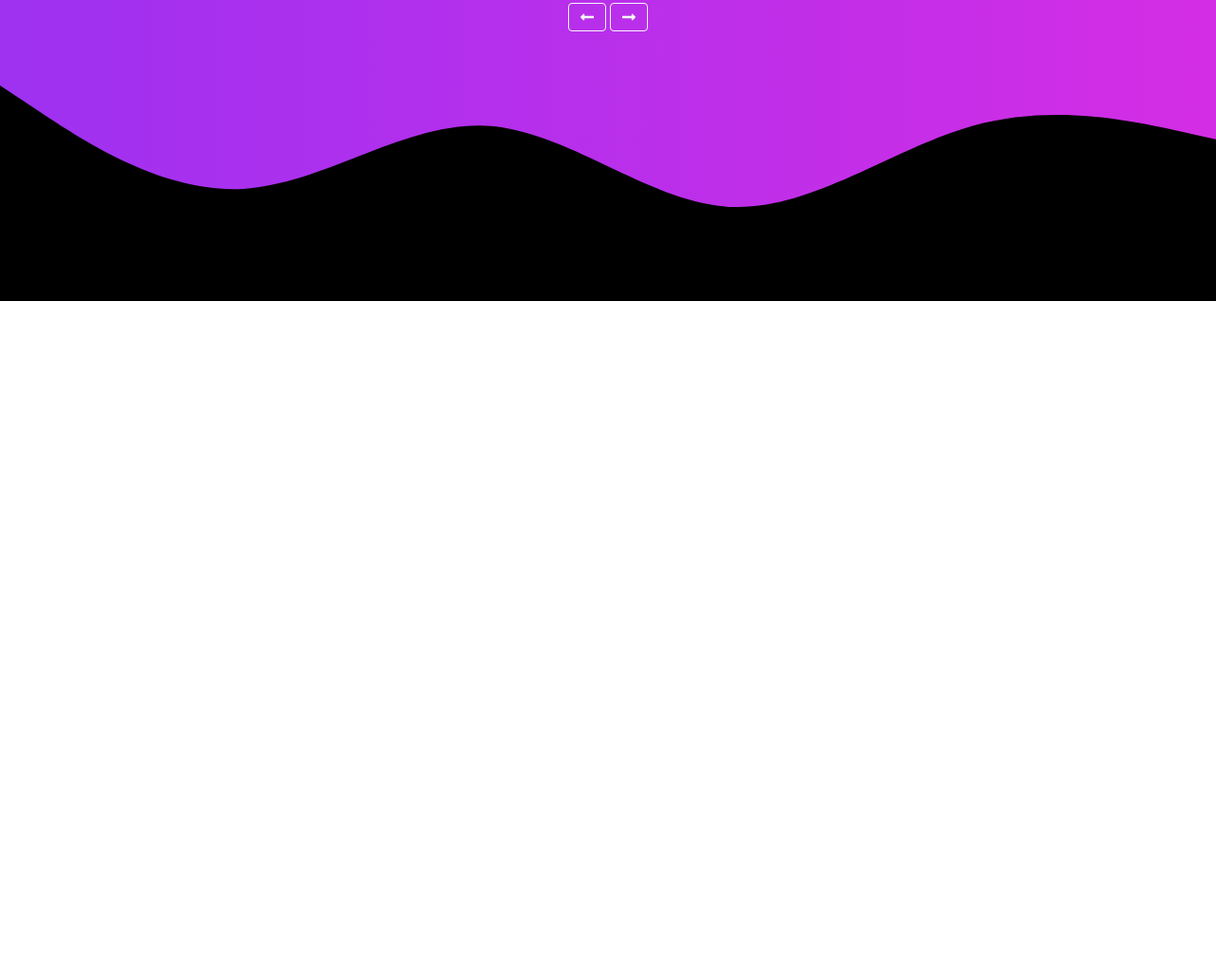
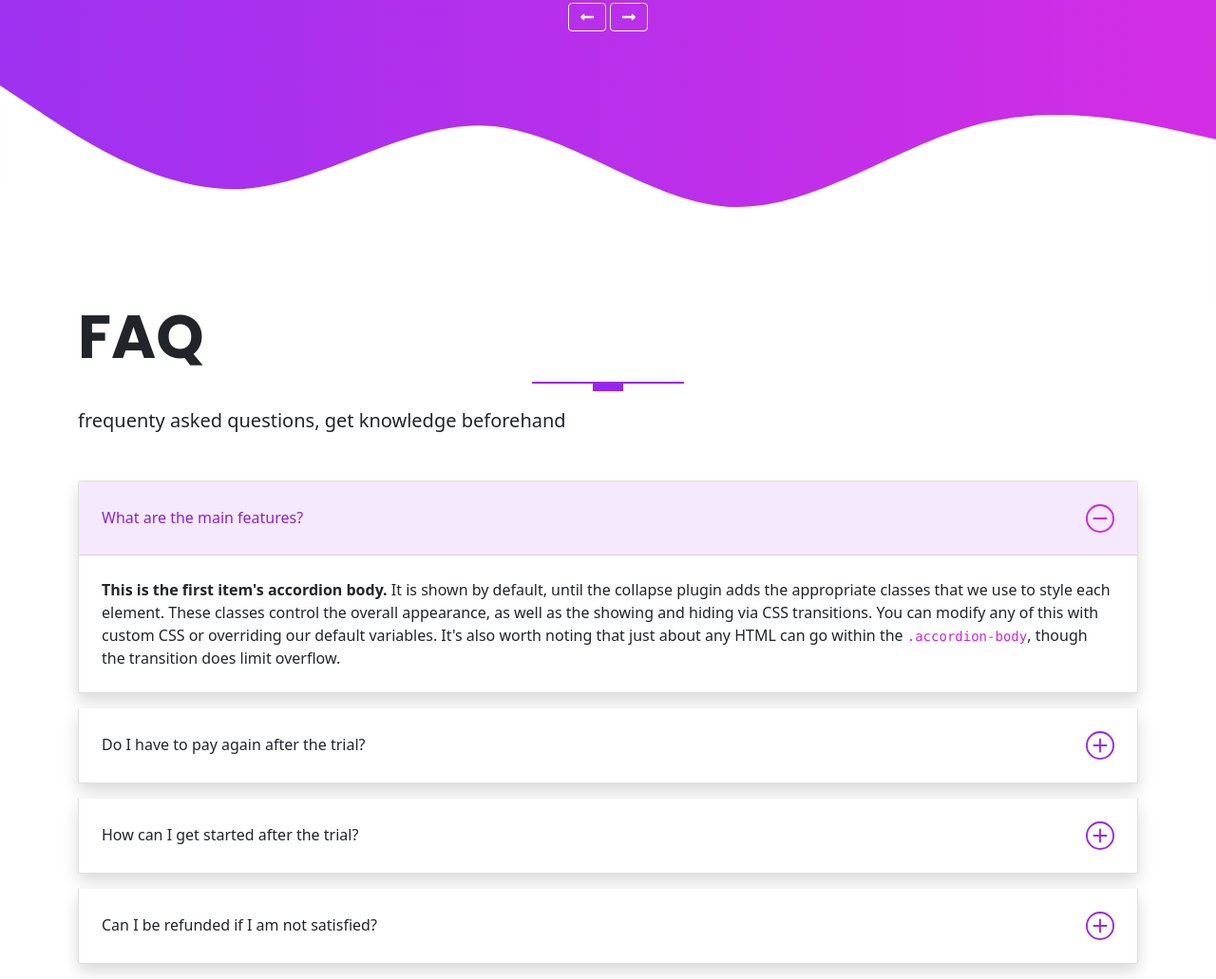
Before and after one commit to dstock3/bootstrap-v5, a website: page index.html in a window 1280 px wide. Shown: the part 3978-5009 px from the top of the page at 95% size. Before the commit the page ends 4295 px from the top, so only its background shows below. Drawn offline with nearby package versions, Linux system fonts and the light colour scheme.

Commit message:
Added FAQ. Added accordion overrides to custom.scss.

```diff
--- a/index.html
+++ b/index.html
@@ -362,7 +362,79 @@
             </div>
           </div>
         </div>
-        <svg xmlns="http://www.w3.org/2000/svg" viewBox="0 0 1440 320"><path fill="#fffff" fill-opacity="1" d="M0,64L48,96C96,128,192,192,288,186.7C384,181,480,107,576,112C672,117,768,203,864,208C960,213,1056,139,1152,112C1248,85,1344,107,1392,117.3L1440,128L1440,320L1392,320C1344,320,1248,320,1152,320C1056,320,960,320,864,320C768,320,672,320,576,320C480,320,384,320,288,320C192,320,96,320,48,320L0,320Z"></path></svg>
+        <svg xmlns="http://www.w3.org/2000/svg" viewBox="0 0 1440 320"><path fill="#ffffff" fill-opacity="1" d="M0,64L48,96C96,128,192,192,288,186.7C384,181,480,107,576,112C672,117,768,203,864,208C960,213,1056,139,1152,112C1248,85,1344,107,1392,117.3L1440,128L1440,320L1392,320C1344,320,1248,320,1152,320C1056,320,960,320,864,320C768,320,672,320,576,320C480,320,384,320,288,320C192,320,96,320,48,320L0,320Z"></path></svg>
+      </section>
+
+      <!--START FAQ-->
+      <section id="faq" class="faq">
+        <div class="container">
+          <div class="row-center">
+            <h1 class="display-3 fw-bold text-uppercase">faq</h1>
+            <div class='heading-line'></div>
+            <p class="lead">frequenty asked questions, get knowledge beforehand</p>
+          </div>
+          <!--ACCORDION CONTENT-->
+          <div class="row mt-5">
+            <div class="col-mt-12">
+              <!--ACCORDION ITEM 1-->
+              <div class="accordion" id="accordionExample">
+                <div class="accordion-item shadow mb-3">
+                  <h2 class="accordion-header" id="headingOne">
+                    <button class="accordion-button" type="button" data-bs-toggle="collapse" data-bs-target="#collapseOne" aria-expanded="true" aria-controls="collapseOne">
+                      What are the main features?
+                    </button>
+                  </h2>
+                  <div id="collapseOne" class="accordion-collapse collapse show" aria-labelledby="headingOne" data-bs-parent="#accordionExample">
+                    <div class="accordion-body">
+                      <strong>This is the first item's accordion body.</strong> It is shown by default, until the collapse plugin adds the appropriate classes that we use to style each element. These classes control the overall appearance, as well as the showing and hiding via CSS transitions. You can modify any of this with custom CSS or overriding our default variables. It's also worth noting that just about any HTML can go within the <code>.accordion-body</code>, though the transition does limit overflow.
+                    </div>
+                  </div>
+                </div>
+                <!--ACCORDION ITEM 2-->
+                <div class="accordion-item shadow mb-3">
+                  <h2 class="accordion-header" id="headingTwo">
+                    <button class="accordion-button collapsed" type="button" data-bs-toggle="collapse" data-bs-target="#collapseTwo" aria-expanded="false" aria-controls="collapseTwo">
+                      Do I have to pay again after the trial?
+                    </button>
+                  </h2>
+                  <div id="collapseTwo" class="accordion-collapse collapse" aria-labelledby="headingTwo" data-bs-parent="#accordionExample">
+                    <div class="accordion-body">
+                      <strong>This is the second item's accordion body.</strong> It is hidden by default, until the collapse plugin adds the appropriate classes that we use to style each element. These classes control the overall appearance, as well as the showing and hiding via CSS transitions. You can modify any of this with custom CSS or overriding our default variables. It's also worth noting that just about any HTML can go within the <code>.accordion-body</code>, though the transition does limit overflow.
+                    </div>
+                  </div>
+                </div>
+                <!--ACCORDION ITEM 3-->
+                <div class="accordion-item shadow mb-3">
+                  <h2 class="accordion-header" id="headingThree">
+                    <button class="accordion-button collapsed" type="button" data-bs-toggle="collapse" data-bs-target="#collapseThree" aria-expanded="false" aria-controls="collapseThree">
+                      How can I get started after the trial?
+                    </button>
+                  </h2>
+                  <div id="collapseThree" class="accordion-collapse collapse" aria-labelledby="headingThree" data-bs-parent="#accordionExample">
+                    <div class="accordion-body">
+                      <strong>This is the third item's accordion body.</strong> It is hidden by default, until the collapse plugin adds the appropriate classes that we use to style each element. These classes control the overall appearance, as well as the showing and hiding via CSS transitions. You can modify any of this with custom CSS or overriding our default variables. It's also worth noting that just about any HTML can go within the <code>.accordion-body</code>, though the transition does limit overflow.
+                    </div>
+                  </div>
+                </div>
+                <!--ACCORDION ITEM 4-->
+                <div class="accordion-item shadow mb-3">
+                  <h2 class="accordion-header" id="headingFour">
+                    <button class="accordion-button collapsed" type="button" data-bs-toggle="collapse" data-bs-target="#collapseFour" aria-expanded="false" aria-controls="collapseFour">
+                      Can I be refunded if I am not satisfied?
+                    </button>
+                  </h2>
+                  <div id="collapseFour" class="accordion-collapse collapse" aria-labelledby="headingFour" data-bs-parent="#accordionExample">
+                    <div class="accordion-body">
+                      <strong>This is the third item's accordion body.</strong> It is hidden by default, until the collapse plugin adds the appropriate classes that we use to style each element. These classes control the overall appearance, as well as the showing and hiding via CSS transitions. You can modify any of this with custom CSS or overriding our default variables. It's also worth noting that just about any HTML can go within the <code>.accordion-body</code>, though the transition does limit overflow.
+                    </div>
+                  </div>
+                </div>
+              </div>
+            </div>
+
+          </div>
+
+        </div>
       </section>
 
       <script src="/assets/vendors/js/glightbox.min.js"></script>
--- a/scss/_custom.scss
+++ b/scss/_custom.scss
@@ -20,6 +20,8 @@ $primary:       $purple-dark;
 $secondary:     $pink;
 
 //ACCORDION OVERRIDES
+$accordion-padding-y:                     1.5rem;
+$accordion-padding-x:                     1.5rem;
 $accordion-icon-color:                    $primary;
 $accordion-icon-active-color:             $secondary;
 
```
Also changed, not shown: assets/css/style.css, 1 other file.
